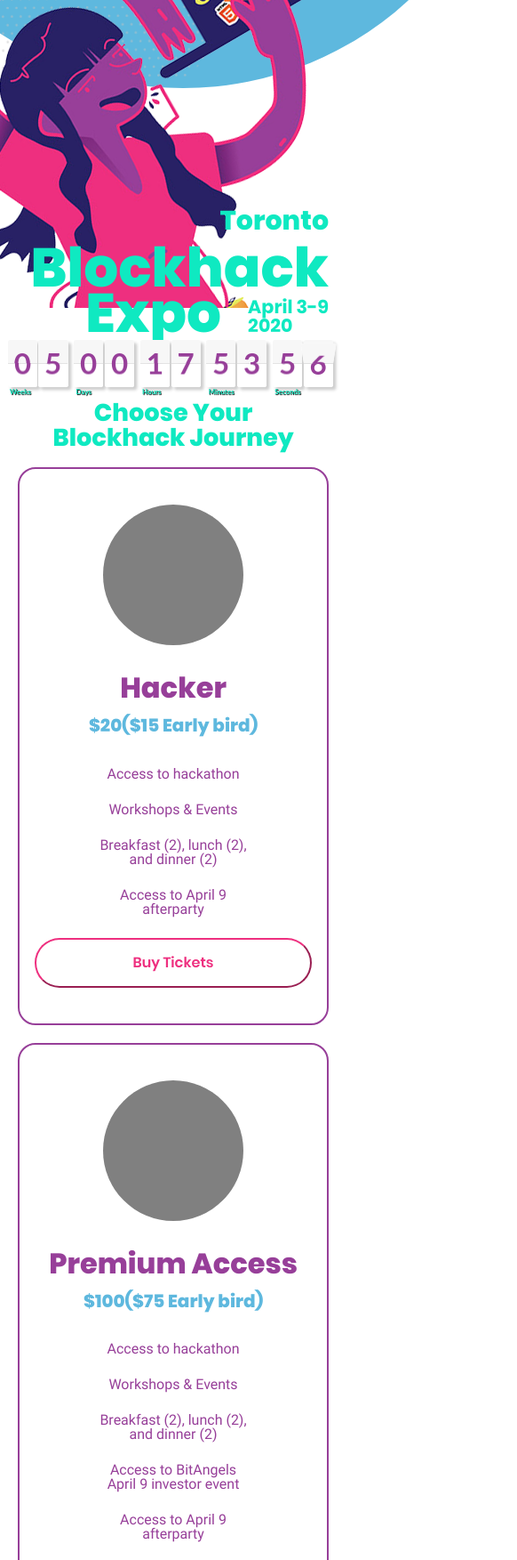
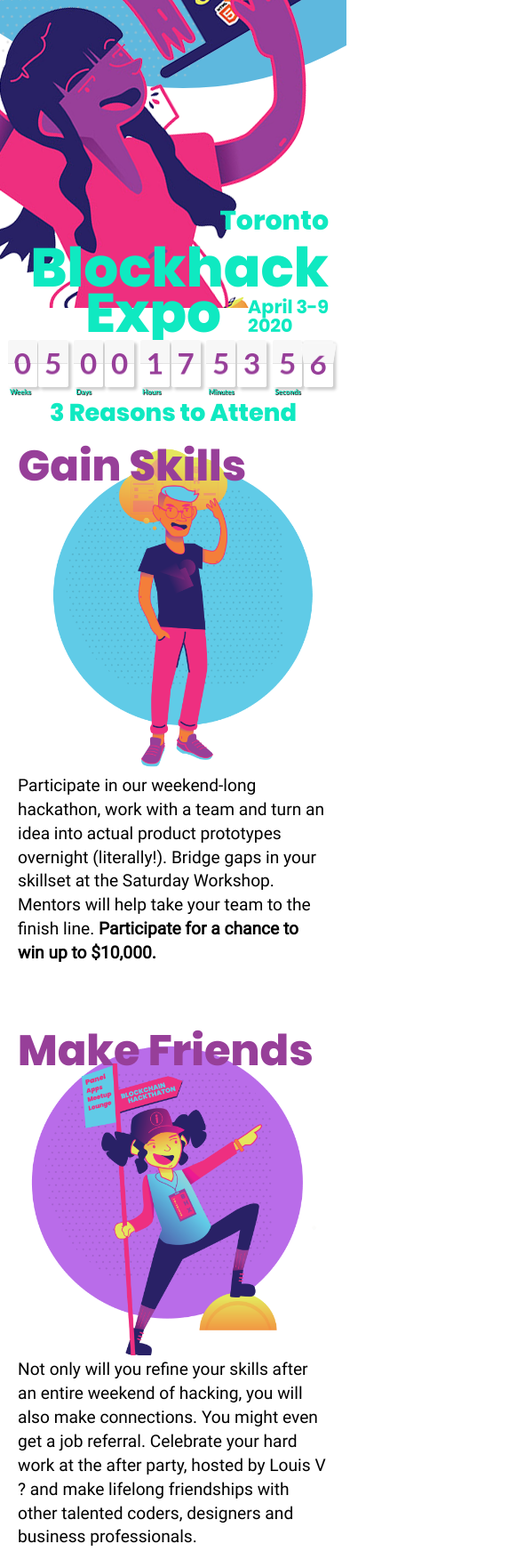
Before and after one commit to BitcoinBay/blockhackTO, a website: page index.html in a window 390 px wide. Shown: the part 198-1951 px from the top of the page at 89% size, 582 px wide, since content can reach past the window. Drawn offline with nearby package versions, Linux system fonts and the light colour scheme.

Commit message:
feat: reasons to attend, path desktop styling

```diff
--- a/index.html
+++ b/index.html
@@ -4,6 +4,7 @@
     <meta charset="UTF-8" />
     <meta name="viewport" content="width=device-width, initial-scale=1.0" />
     <link rel="stylesheet" type="text/css" href="./build/css/style.min.css" />
+
     <title>BlockHack Expo 2020</title>
   </head>
   <body>
@@ -71,10 +72,54 @@
       <div class="container"></div>
       <!-- countDown -->
     </section>
+
+    <!-- Carousel section -->
+    <section class="carousel-section">
+      <div class="section-heading">
+        <h3>3 Reasons to Attend</h3>
+      </div>
+      <div class="carousel-cell">
+        <h2>Gain Skills</h2>
+        <img src="./assets/mobile-images/designer-bg-mobile.png" />
+        <p>
+          Participate in our weekend-long hackathon, work with a team and turn
+          an idea into actual product prototypes overnight (literally!). Bridge
+          gaps in your skillset at the Saturday Workshop. Mentors will help take
+          your team to the finish line.<strong>
+            Participate for a chance to win up to $10,000.
+          </strong>
+        </p>
+      </div>
+
+      <div class="carousel-cell">
+        <h2>Make Friends</h2>
+        <img src="./assets/mobile-images/volunteer-bg-mobile.png" />
+        <p>
+          Not only will you refine your skills after an entire weekend of
+          hacking, you will also make connections. You might even get a job
+          referral. Celebrate your hard work at the after party, hosted by Louis
+          V ? and make lifelong friendships with other talented coders,
+          designers and business professionals.
+        </p>
+      </div>
+
+      <div class="carousel-cell">
+        <h2>Make History</h2>
+        <img src="./assets/mobile-images/investor-bg-mobile.png" />
+        <p>
+          Discover the latest in blockchain while watching the WomenInTech
+          startup pitches on April 8th, and the BitAngels startup pitches on
+          April 9th. At BHX you can meet investors, network with talented
+          coders, and find your future co-founders and CTOs.
+        </p>
+      </div>
+    </section>
+    <!-- End carousel section -->
+
     <section class="choose-path">
       <div class="section-heading">
         <h3>Choose Your</h3>
-        <h3>Blockhack Journey</h3>
+        <h3>&nbspBlockhack Journey</h3>
       </div>
 
       <section class="paths">
@@ -127,8 +172,8 @@
           <h6 class="path-price">FREE!!!</h6>
           <ul class="path-perks">
             <li>Access to hackathon for 50% of the time you volunteer</li>
+            <li>Meals during the times you volunteer</li>
             <li>You are the glue that holds this event together</li>
-            <li>Meals during the times you volunteer</li>
           </ul>
           <a
             class="inverse-button"
@@ -152,13 +197,8 @@
       ></iframe>
     </section>
 
-    <!-- <h1 class="poppinsBold">Toronto BlockHack Expo</h1>
-    <h1 class="poppinsExtraBold">Toronto BlockHack Expo</h1>
-    <h1 class="poppinsSemiBold">Toronto BlockHack Expo</h1>-->
-
     <script src="https://ajax.googleapis.com/ajax/libs/jquery/3.4.1/jquery.min.js"></script>
     <script src="./build/js/countDown.min.js"></script>
-    <!-- <script src="./js/countDown.js"></script> -->
     <script src="./build/js/main.min.js"></script>
   </body>
 </html>
--- a/scss/_base.scss
+++ b/scss/_base.scss
@@ -2,21 +2,23 @@
   // overflow: hidden;
   // overflow-x: hidden;
   max-width: 100vw;
-  width: 100vw;
   font-size: $base_font_size;
   background-color: white;
-  // background-color: #f9f374;
   .section-heading {
     display: flex;
     flex-direction: column;
     @media (min-width: $breakpoint) {
       flex-direction: row;
+      justify-content: center;
     }
     h3 {
       color: $brand_aqua;
       padding: 0 2.3125rem;
       text-align: center;
       @include poppinsExtraBold;
+      @media (min-width: $breakpoint) {
+        padding: 0;
+      }
     }
   }
   h1,
@@ -54,15 +56,15 @@
   header {
     display: flex;
     height: 575px; //TODO: change to releative unit
-    width: 100%;
+    width: 100vw;
     .absolute {
       position: absolute;
-      // overflow-x: hidden;
-      // overflow-y: hidden;
+      overflow-x: hidden;
+      overflow-y: hidden;
       height: 100%;
       justify-content: space-between;
       display: flex;
-      width: 100%;
+      width: 100vw;
       @media (min-width: $breakpoint) {
         height: 78%;
       }
@@ -110,7 +112,8 @@
             padding-top: 26px;
             position: relative;
             top: -70px;
-            left: 20px;
+            right: 25px;
+            width: 104%;
             background-color: $brand_yellow;
             padding: 26px 20px;
             overflow: hidden;
@@ -123,7 +126,7 @@
               z-index: 0;
               background-color: $brand_purple;
               top: -515px;
-              left: 95px;
+              left: 45px;
             }
           }
         }
--- /dev/null
+++ b/scss/_carousel.scss
@@ -0,0 +1,29 @@
+.carousel-section {
+  width: 100vw;
+  .carousel-cell {
+    padding: 0 $mobile_margin;
+    margin: $mobile_margin 0 0;
+
+    h2 {
+      @include poppinsExtraBold;
+      font-size: 3rem;
+      color: $brand_purple;
+    }
+    img {
+      width: 100%;
+      position: relative;
+      top: -50px;
+      z-index: -1;
+    }
+    p {
+      position: relative;
+      top: -50px;
+      @include roboto;
+      line-height: 140%;
+      font-size: 1.2rem;
+      strong {
+        font-weight: bold;
+      }
+    }
+  }
+}
--- a/scss/_choose-path.scss
+++ b/scss/_choose-path.scss
@@ -11,10 +11,17 @@
       font-size: 1.6rem;
     }
   }
+  .paths {
+    @media (min-width: $breakpoint) {
+      display: flex;
+    }
+    justify-content: center;
+
     .path {
-    // * {
-    //   margin: 10px 0;
-    // }
+      @media (min-width: $breakpoint) {
+        display: flex;
+        width: 25%;
+      }
       .path-img {
         height: 158px;
         width: 158px;
@@ -49,8 +56,11 @@
       .inverse-button {
         @include button(white, $brand_pink);
         width: 90%;
-
+        @media (min-width: $breakpoint) {
+          margin-top: auto;
+        }
         // border-color: $brand_pink;
       }
     }
   }
+}
--- a/scss/style.scss
+++ b/scss/style.scss
@@ -2,8 +2,7 @@
 @import "scss/variables";
 @import "scss/fonts";
 @import "scss/countdown";
-
-// @import "scss/mixins";
+@import "scss/carousel";
 @import "scss/base";
 @import "scss/choose-path";
 @import "scss/map";
```
Also changed, not shown: assets/desktop-images/designer-bg-desktop.png (added), assets/desktop-images/investor-bg-desktop.png (added), assets/desktop-images/volunteer-bg-desktop.png (added), assets/investor_clear.png (deleted), assets/mobile-images/designer-bg-mobile.png (added), assets/mobile-images/investor-bg-mobile.png (added), assets/mobile-images/volunteer-bg-mobile.png (added), assets/right-chevron.png (added), assets/right-chevron.svg (added), build/css/style.min.css, build/index.min.html, css/style.css, favicon.png (added). Lines whose indentation alone changed are shown as unchanged.
